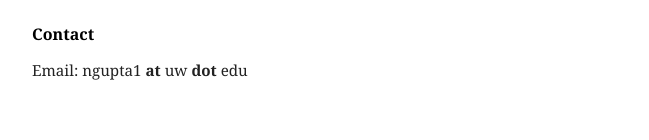
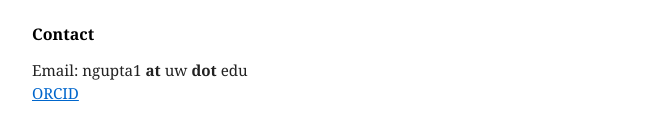
Before and after one commit to neelgupta2112/neelgupta2112.github.io, a Jekyll site: the page built from index.html, in a window 1280 px wide. Shown: the part 492-632 px from the top of the page, without its empty margins (315-964 px from the left). Built offline with Jekyll 4.4.1, drawn with Linux system fonts in a browser that asks for light colours.

Commit message:
Update index.html

```diff
--- a/index.html
+++ b/index.html
@@ -23,9 +23,10 @@ title: Home
 <section id="contact">
   <h2>Contact</h2>
   <p>
-    Email:
-	ngupta1 <b>at </b> uw <b>dot</b> edu
+    Email: ngupta1 <b>at </b> uw <b>dot</b> edu
+    <br>
+    <a href="https://orcid.org/0009-0000-1263-4009">ORCID</a>
   </p>
-
+</section>
 
 </section>
```
